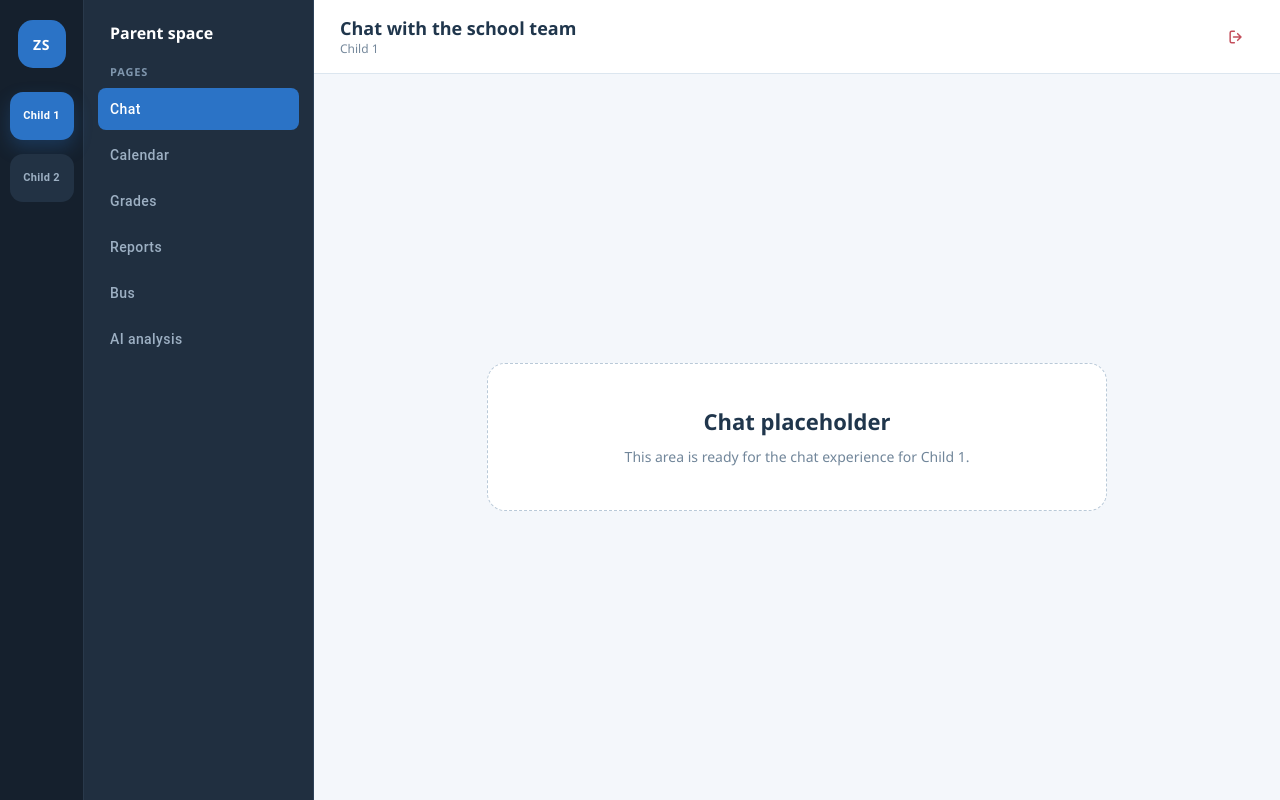
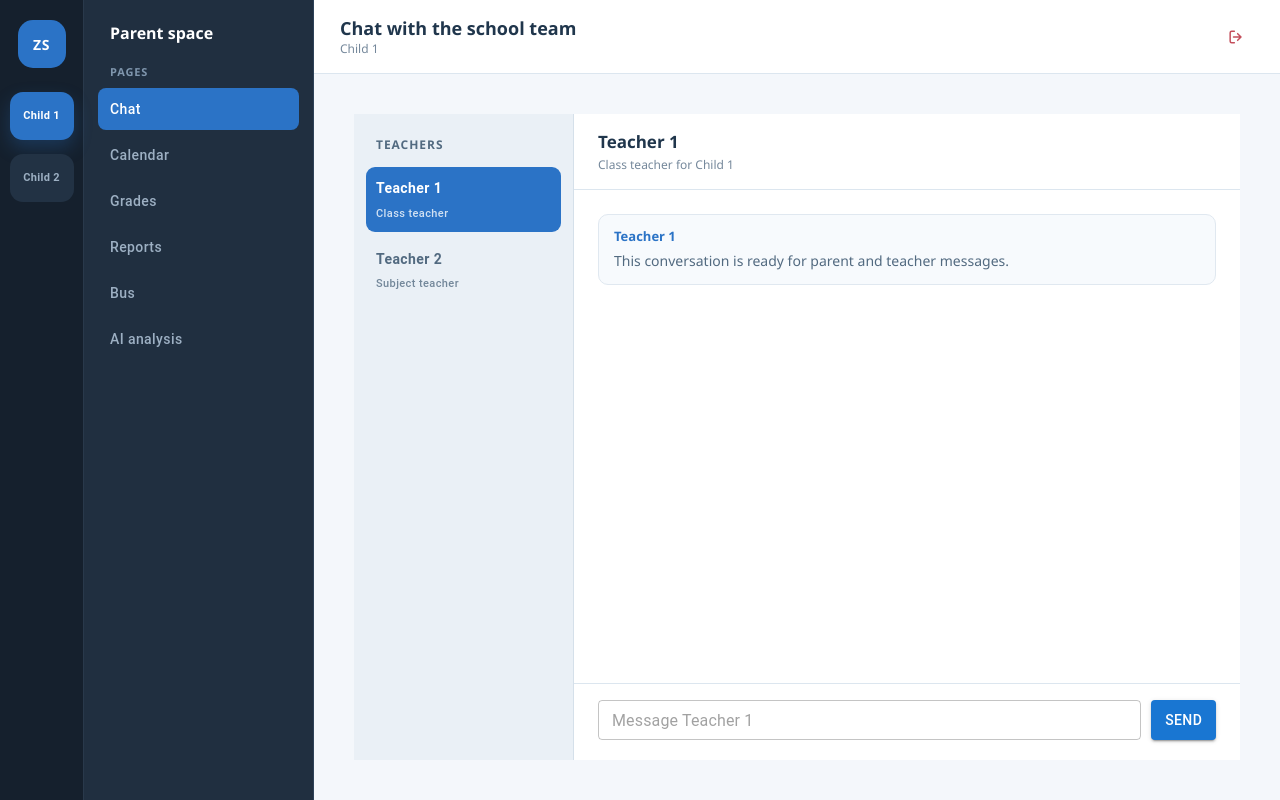
Before and after one commit to Aws1811/ZeSchool, a React (Vite) app in the folder client/: page /dashboard in a window 1280 px wide. Built offline with nearby package versions, Linux system fonts and the light colour scheme.

Commit message:
adding  a new side bar for teachers on dashboard

```diff
--- /dev/null
+++ b/client/src/pages/ChatPage.jsx
@@ -0,0 +1,105 @@
+import { useState } from "react";
+import { Button, TextField } from "@mui/material";
+import styles from "../styles/dashboard.module.css";
+
+const teachers = [
+    { id: "teacher-1", name: "Teacher 1", subject: "Class teacher" },
+    { id: "teacher-2", name: "Teacher 2", subject: "Subject teacher" },
+];
+
+const initialMessages = {
+    "teacher-1": [
+        {
+            sender: "Teacher 1",
+            text: "This conversation is ready for parent and teacher messages.",
+        },
+    ],
+    "teacher-2": [
+        {
+            sender: "Teacher 2",
+            text: "This is a placeholder conversation for the selected child.",
+        },
+    ],
+};
+
+function ChatPage({ selectedChild }) {
+    const [selectedTeacherId, setSelectedTeacherId] = useState(teachers[0].id);
+    const [messageText, setMessageText] = useState("");
+    const [messages, setMessages] = useState(initialMessages);
+    const selectedTeacher = teachers.find((teacher) => teacher.id === selectedTeacherId);
+    const selectedMessages = messages[selectedTeacherId] || [];
+
+    const handleSendMessage = (event) => {
+        event.preventDefault();
+        const trimmedMessage = messageText.trim();
+
+        if (!trimmedMessage) {
+            return;
+        }
+
+        setMessages((currentMessages) => ({
+            ...currentMessages,
+            [selectedTeacherId]: [
+                ...(currentMessages[selectedTeacherId] || []),
+                { sender: "Parent", text: trimmedMessage },
+            ],
+        }));
+        setMessageText("");
+    };
+
+    return (
+        <div className={styles.chatWorkspace}>
+            <aside className={styles.teacherSidebar} aria-label="Teachers">
+                <div className={styles.teacherSidebarTitle}>Teachers</div>
+                <div className={styles.teacherList}>
+                    {teachers.map((teacher) => (
+                        <Button
+                            key={teacher.id}
+                            className={`${styles.teacherButton} ${selectedTeacherId === teacher.id ? styles.selectedTeacher : ""}`}
+                            onClick={() => setSelectedTeacherId(teacher.id)}
+                        >
+                            <span className={styles.teacherButtonName}>{teacher.name}</span>
+                            <span className={styles.teacherButtonSubject}>{teacher.subject}</span>
+                        </Button>
+                    ))}
+                </div>
+            </aside>
+
+            <section className={styles.conversation}>
+                <div className={styles.conversationHeader}>
+                    <div>
+                        <div className={styles.conversationTitle}>{selectedTeacher.name}</div>
+                        <div className={styles.conversationSubtitle}>
+                            {selectedTeacher.subject} for {selectedChild.name}
+                        </div>
+                    </div>
+                </div>
+
+                <div className={styles.messageList}>
+                    {selectedMessages.map((message, index) => (
+                        <article className={styles.message} key={`${message.sender}-${index}`}>
+                            <div className={styles.messageSender}>{message.sender}</div>
+                            <div className={styles.messageText}>{message.text}</div>
+                        </article>
+                    ))}
+                </div>
+
+                <form className={styles.messageComposer} onSubmit={handleSendMessage}>
+                    <TextField
+                        fullWidth
+                        size="small"
+                        value={messageText}
+                        onChange={(event) => setMessageText(event.target.value)}
+                        placeholder={`Message ${selectedTeacher.name}`}
+                        aria-label={`Message ${selectedTeacher.name}`}
+                    />
+                    <Button type="submit" variant="contained">
+                        Send
+                    </Button>
+                </form>
+            </section>
+        </div>
+    );
+}
+
+export default ChatPage;
--- a/client/src/pages/ParentDashboardPage.jsx
+++ b/client/src/pages/ParentDashboardPage.jsx
@@ -1,6 +1,7 @@
 import { useState } from "react";
 import { Button, IconButton } from "@mui/material";
 import { useLocation, useNavigate } from "react-router-dom";
+import ChatPage from "./ChatPage";
 import styles from "../styles/dashboard.module.css";
 
 const pageItems = [
@@ -96,6 +97,9 @@ function ParentDashboardPage() {
                 </header>
 
                 <div className={styles.chatBody}>
+                    {selectedPage === "Chat" ? (
+                        <ChatPage selectedChild={selectedChild} />
+                    ) : (
                         <div className={styles.emptyChat}>
                             <div className={styles.emptyChatTitle}>
                                 {selectedPage} placeholder
@@ -104,6 +108,7 @@ function ParentDashboardPage() {
                                 This area is ready for the {selectedPage.toLowerCase()} experience for {selectedChild.name}.
                             </div>
                         </div>
+                    )}
                 </div>
             </section>
         </main>
--- a/client/src/styles/dashboard.module.css
+++ b/client/src/styles/dashboard.module.css
@@ -221,3 +221,167 @@
         width: 48px;
     }
 }
+
+
+.chatWorkspace {
+    display: grid;
+    min-width: 0;
+    min-height: 0;
+    flex: 1;
+    grid-template-columns: 220px minmax(0, 1fr);
+    background: #f4f7fb;
+}
+
+.teacherSidebar {
+    min-width: 0;
+    padding: 22px 12px;
+    background: #eaf0f6;
+    border-right: 1px solid #d5e0ea;
+}
+
+.teacherSidebarTitle {
+    padding: 0 10px 14px;
+    color: #526a80;
+    font-size: 12px;
+    font-weight: 800;
+    letter-spacing: 0.08em;
+    text-transform: uppercase;
+}
+
+.teacherList {
+    display: flex;
+    flex-direction: column;
+    gap: 6px;
+}
+
+.teacherButton {
+    display: flex !important;
+    min-height: 58px;
+    align-items: flex-start !important;
+    flex-direction: column;
+    padding: 9px 10px !important;
+    border-radius: 9px !important;
+    color: #526a80 !important;
+    text-align: left !important;
+    text-transform: none !important;
+}
+
+.teacherButton:hover {
+    background: #dce8f3 !important;
+}
+
+.selectedTeacher {
+    color: #ffffff !important;
+    background: #2b73c6 !important;
+}
+
+.selectedTeacher:hover {
+    background: #2b73c6 !important;
+}
+
+.teacherButtonName {
+    width: 100%;
+    overflow: hidden;
+    font-size: 14px;
+    font-weight: 700;
+    text-overflow: ellipsis;
+    white-space: nowrap;
+}
+
+.teacherButtonSubject {
+    width: 100%;
+    margin-top: 3px;
+    overflow: hidden;
+    font-size: 11px;
+    opacity: 0.78;
+    text-overflow: ellipsis;
+    white-space: nowrap;
+}
+
+.conversation {
+    display: flex;
+    min-width: 0;
+    min-height: 0;
+    flex-direction: column;
+    background: #ffffff;
+}
+
+.conversationHeader {
+    min-height: 70px;
+    padding: 16px 24px;
+    border-bottom: 1px solid #dce6ef;
+}
+
+.conversationTitle {
+    color: #20364c;
+    font-size: 17px;
+    font-weight: 700;
+}
+
+.conversationSubtitle {
+    margin-top: 3px;
+    color: #75889b;
+    font-size: 12px;
+}
+
+.messageList {
+    display: flex;
+    min-height: 0;
+    flex: 1;
+    flex-direction: column;
+    gap: 14px;
+    overflow-y: auto;
+    padding: 24px;
+}
+
+.message {
+    max-width: 720px;
+    padding: 12px 15px;
+    border: 1px solid #e0e8f0;
+    border-radius: 10px;
+    background: #f7fafd;
+}
+
+.messageSender {
+    margin-bottom: 5px;
+    color: #2b73c6;
+    font-size: 13px;
+    font-weight: 800;
+}
+
+.messageText {
+    color: #526a80;
+    font-size: 14px;
+    line-height: 1.55;
+}
+
+.messageComposer {
+    display: flex;
+    gap: 10px;
+    padding: 16px 24px 20px;
+    border-top: 1px solid #dce6ef;
+    background: #ffffff;
+}
+
+.messageComposer .MuiButton-root {
+    min-width: 78px;
+}
+
+@media (max-width: 850px) {
+    .chatWorkspace {
+        grid-template-columns: 190px minmax(0, 1fr);
+    }
+}
+
+@media (max-width: 620px) {
+    .chatWorkspace {
+        grid-template-columns: 160px minmax(0, 1fr);
+    }
+
+    .conversationHeader,
+    .messageList,
+    .messageComposer {
+        padding-left: 14px;
+        padding-right: 14px;
+    }
+}
```
Lines whose indentation alone changed are shown as unchanged.
